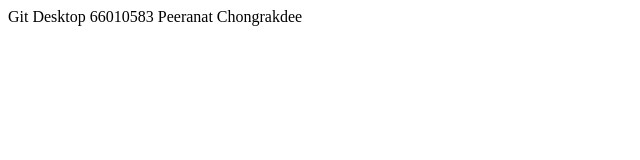
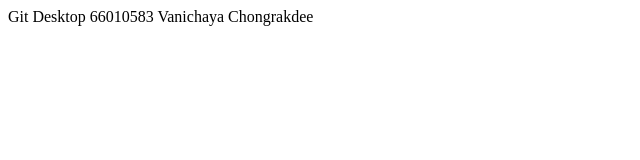
Before and after one commit to P-ranat/Git101, a plain HTML site: page index.html in a window 1280 px wide. Shown: the full height of the page, 0-640 px from the left. Drawn offline with Linux system fonts and the light colour scheme.

Commit message:
Update index.html

```diff
--- a/index.html
+++ b/index.html
@@ -6,6 +6,7 @@
     <title>Document</title>
 </head>
 <body>
-    Git Desktop 66010583 Peeranat Chongrakdee
+    Git Desktop 66010583 Vanichaya Chongrakdee
+
 </body>
 </html>
```
